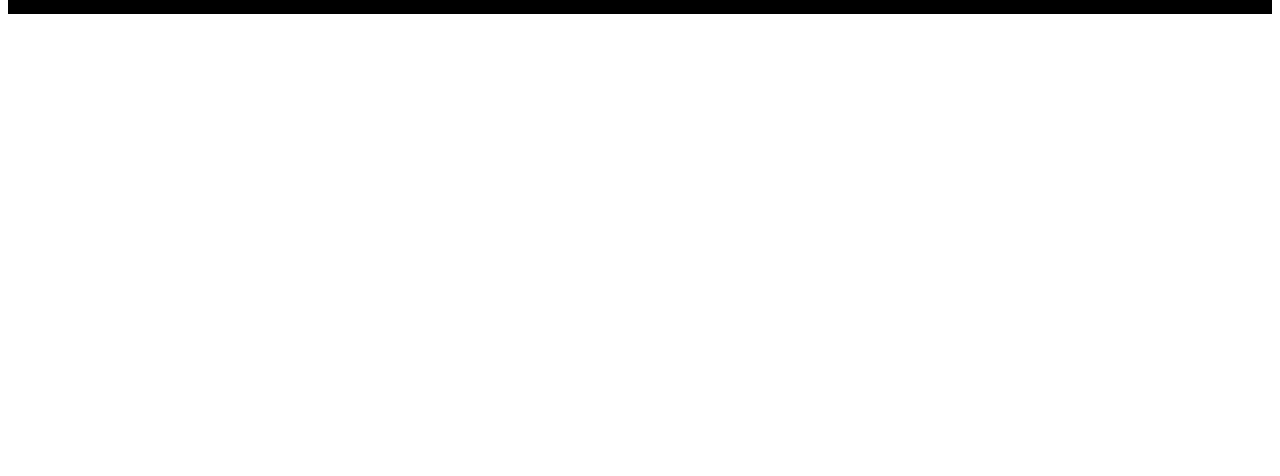
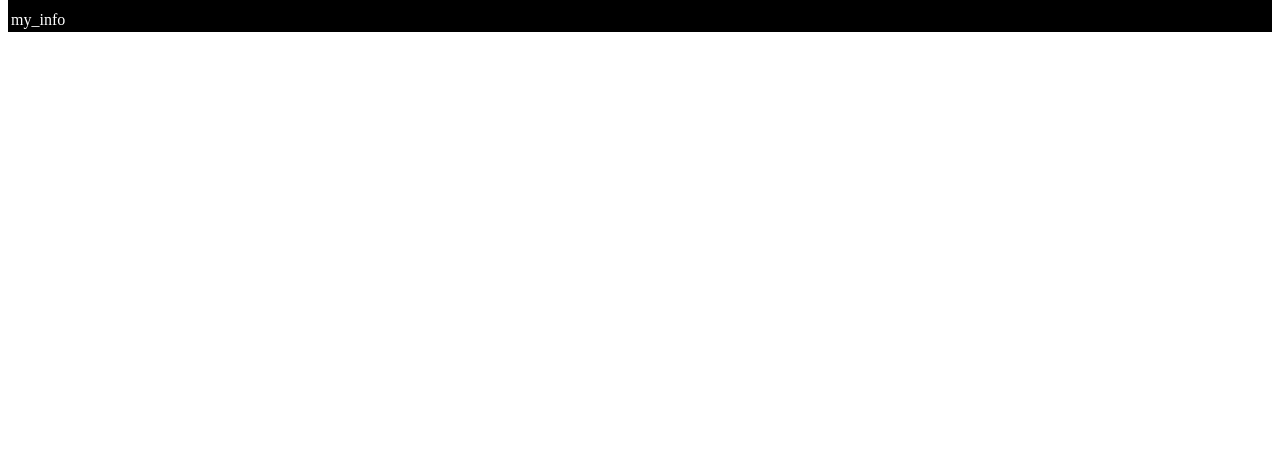
Before and after one commit to jmthakkar/Portfolio, a plain HTML site: page index.html in a window 1280 px wide. Shown: the part 324-800 px from the top of the page. Drawn offline with Linux system fonts and the light colour scheme.

Commit message:
Add files via upload

```diff
--- a/index.html
+++ b/index.html
@@ -25,6 +25,6 @@
 <a href="https://github.com/jmthakkar" style="color: white" target="_blank"> <h4 style="text-align : center; font-size: 20px" > <i class="fa fa-github fa-2x"> </i> Github </h4> </a>
 <a href="https://www.linkedin.com/in/jimit-thakkar-2bb158181/" style="color: white;" target="_blank"> <h4 style="text-align : center; font-size: 20px" > <i class="fa fa-linkedin fa-2x"> </i> <ln> Linkedin </ln> </h4> </a>
 </header>
-
+<a href="x1.html" style="color: white;" target="_blank"> my_info </a>
 </body>
 </html>
```
